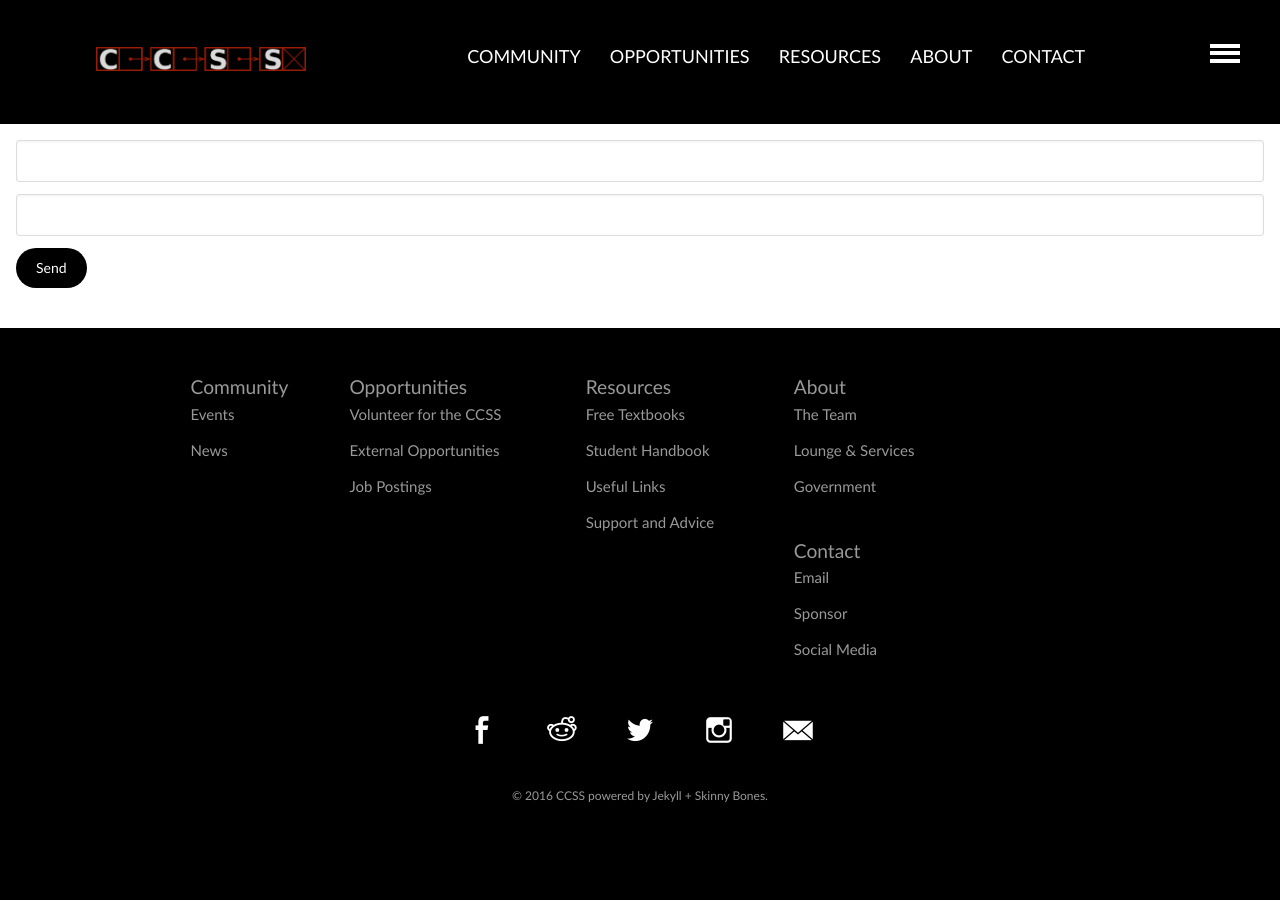
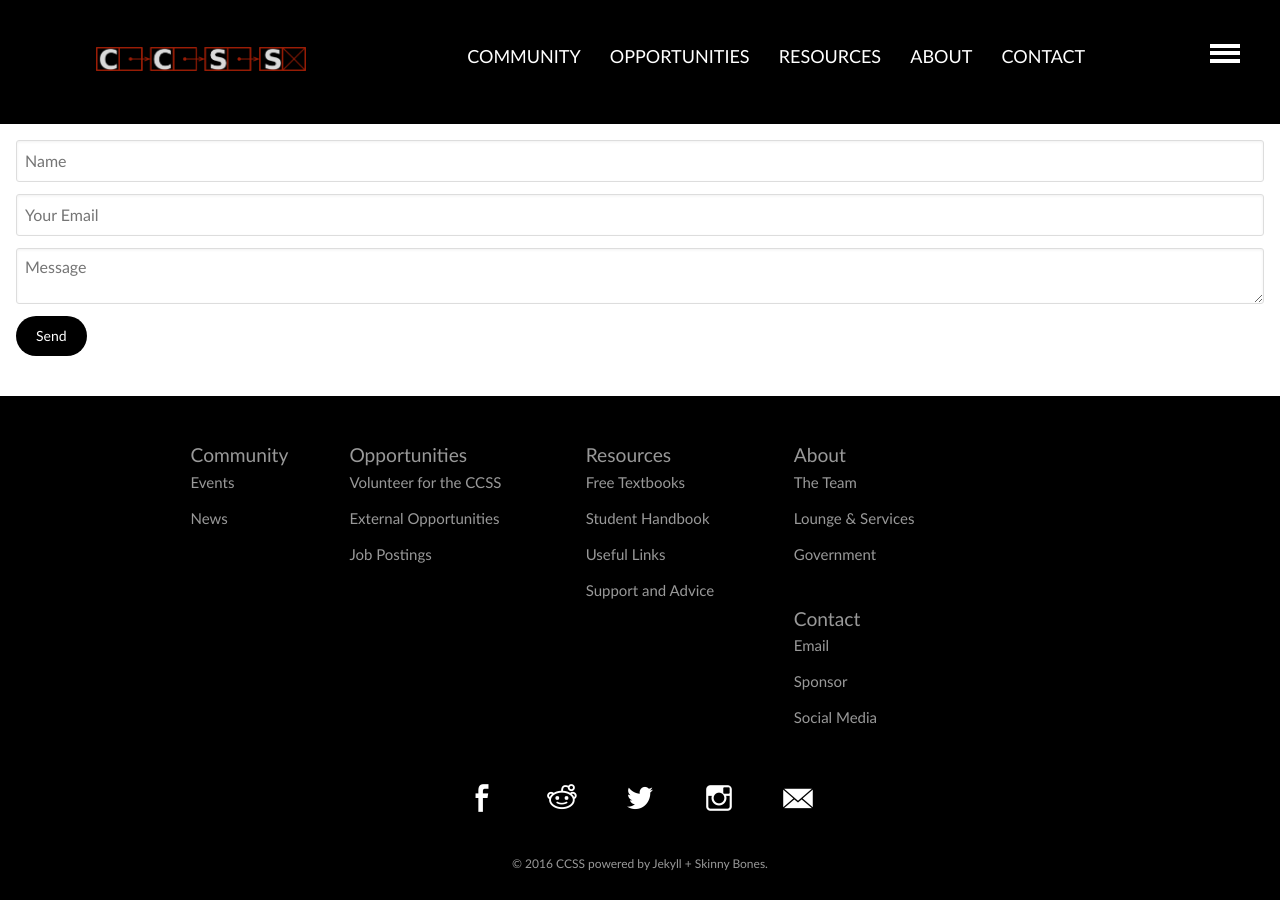
Before and after one commit to brittnylapierre/ccss_web, a Jekyll site: the page built from contact/email/index.md, in a window 1280 px wide. Built offline with Jekyll 4.4.1, drawn with Linux system fonts in a browser that asks for light colours.

Commit message:
Update index.md

```diff
--- a/contact/email/index.md
+++ b/contact/email/index.md
@@ -4,9 +4,11 @@ permalink: /contact/email/
 title: Contact Us
 published: true
 ---
-<form action="https://formspree.io/brittny.lapierre@gmail.com"
-      method="POST">
-    <input type="text" name="name">
-    <input type="email" name="_replyto">
+<form action="https://formspree.io/brittny.lapierre@gmail.com" method="POST">
+    <input type="hidden" name="_subject" value="Email Page" />
+    <input type="hidden" name="_next" value="//mywebsite.com/thanks.html" />
+    <input type="text" name="name" placeholder="Name">
+    <input type="email" name="_replyto" placeholder="Your Email">
+    <textarea name="message" placeholder="Message"></textarea>
     <input type="submit" value="Send">
 </form>
```
